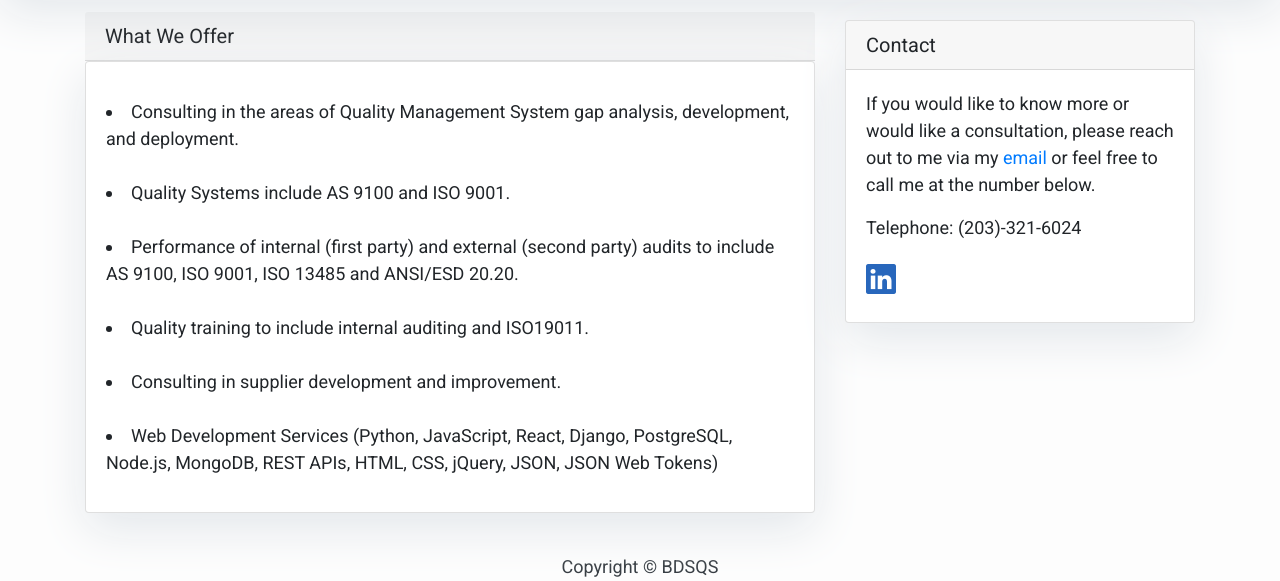
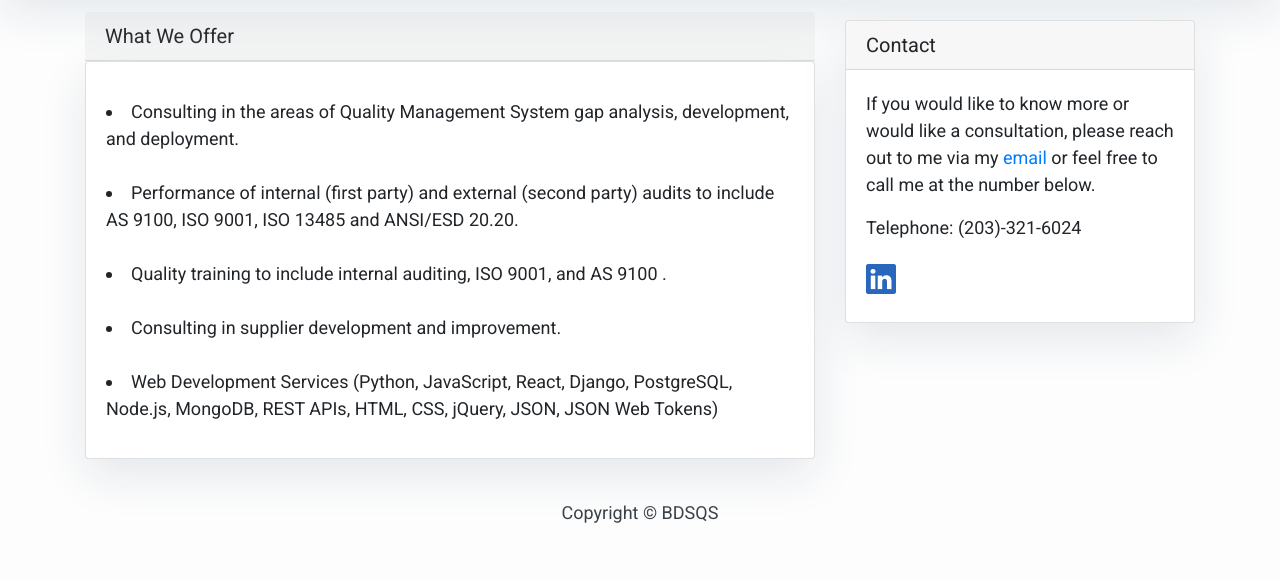
Before and after one commit to michaelbryanstark/bdsQualityServices, a Django app: page /services/ in a window 1280 px wide. Shown: the part 202-783 px from the top of the page. Run offline with Django 3.2, Linux system fonts and the light colour scheme; some libraries are stand-ins or nearby versions.

Commit message:
changed training in services

```diff
--- a/main_app/templates/services.html
+++ b/main_app/templates/services.html
@@ -53,11 +53,9 @@
                     <p class="card-text">
                         <li>Consulting in the areas of Quality Management System gap analysis, development, and deployment.</li>
                             <br>
-                        <li>Quality Systems include AS 9100 and ISO 9001.</li>
-                            <br>
                         <li>Performance of internal (first party) and external (second party) audits to include AS 9100, ISO 9001, ISO 13485 and ANSI/ESD 20.20.</li>
                             <br>
-                        <li>Quality training to include internal auditing and ISO19011.</li>
+                        <li>Quality training to include internal auditing, ISO 9001, and AS 9100 .</li>
                             <br>
                         <li>Consulting in supplier development and improvement.</li>
                             <br>
```
Also changed, not shown: 4 other files.
